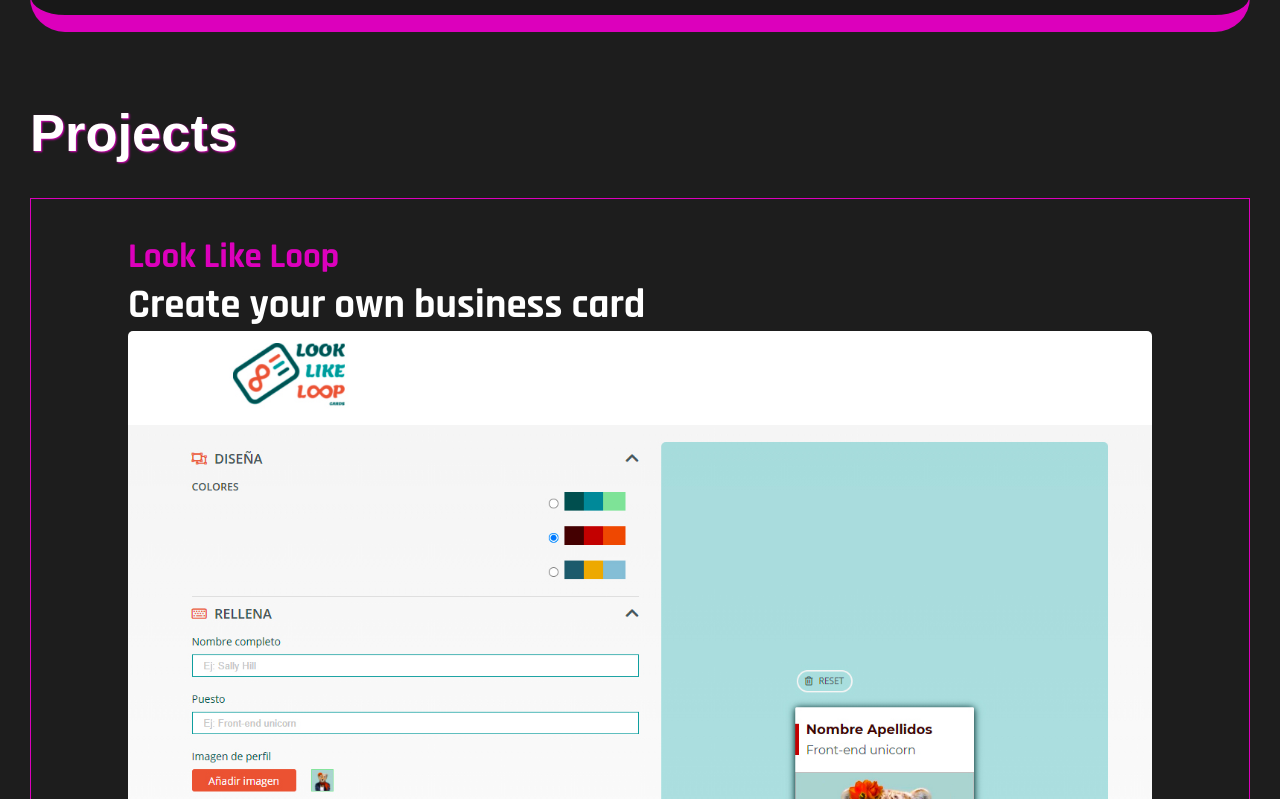
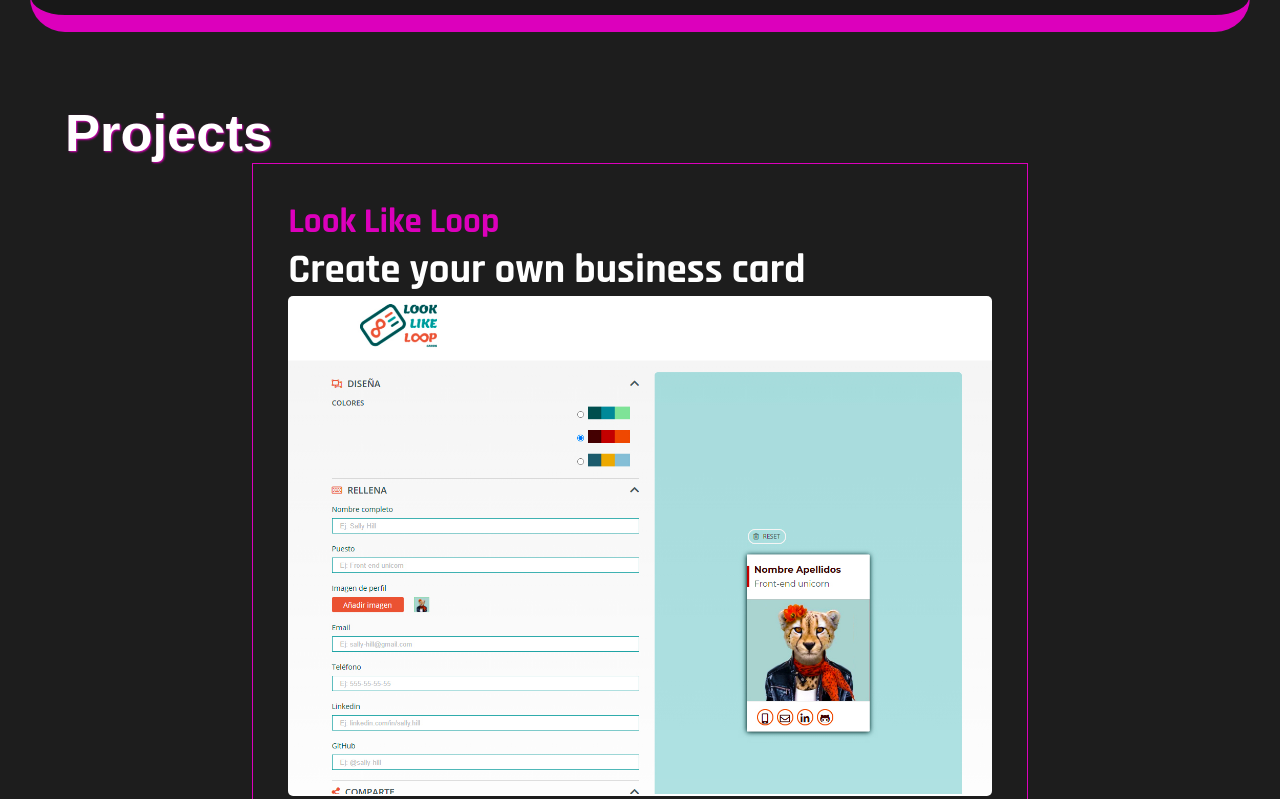
Before and after one commit to cvcastano/portfolio, a website: page docs/index.html in a window 1280 px wide. Shown: the part 1026-1825 px from the top of the page. Drawn offline with nearby package versions, Linux system fonts and the light colour scheme; files that its build step writes are made by us from their sources; a web font is replaced by a local one.

Commit message:
Modify Projects styles

```diff
--- a/src/scss/layout/_projects.scss
+++ b/src/scss/layout/_projects.scss
@@ -1,22 +1,20 @@
 .projects {
-  background-color: $dark;
   color: $white;
-  padding: 1rem 0;
+  padding: 1rem;
   &_text {
     text-shadow: 1px 1px 2px $neon;
-    margin-bottom: 1rem;
   }
   &_container {
     display: flex;
     flex-direction: column;
     align-items: center;
-    border: $neon 1px solid;
   }
   p {
     color: $neon;
   }
 }
 .project {
+  border: $neon 1px solid;
   padding: 1rem;
   margin-bottom: 1rem;
   font-family: $fontbold;
@@ -32,8 +30,8 @@
     }
   }
   &_img {
-    width: 80vw;
-    max-width: 1200px;
+    height: 50vw;
+    max-height: 500px;
     border-radius: 5px;
   }
 }
```
